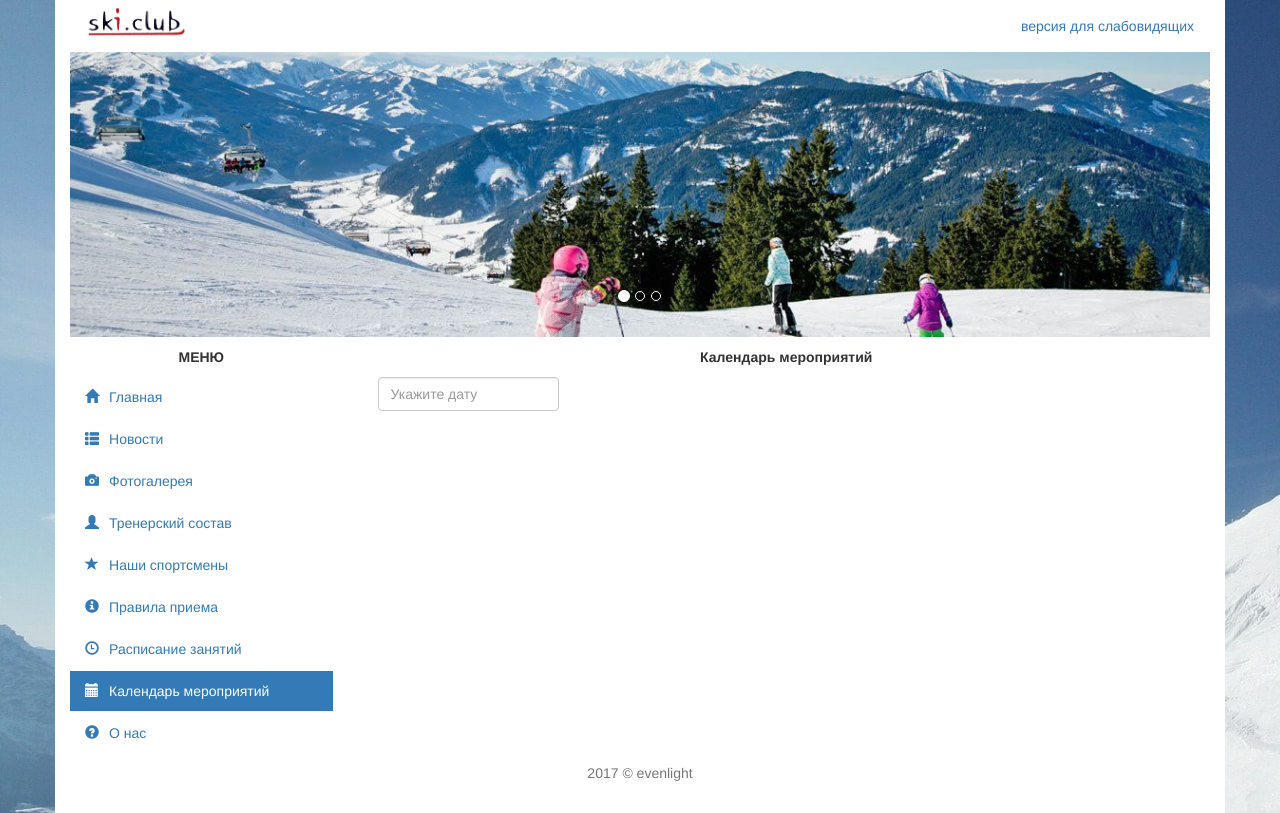
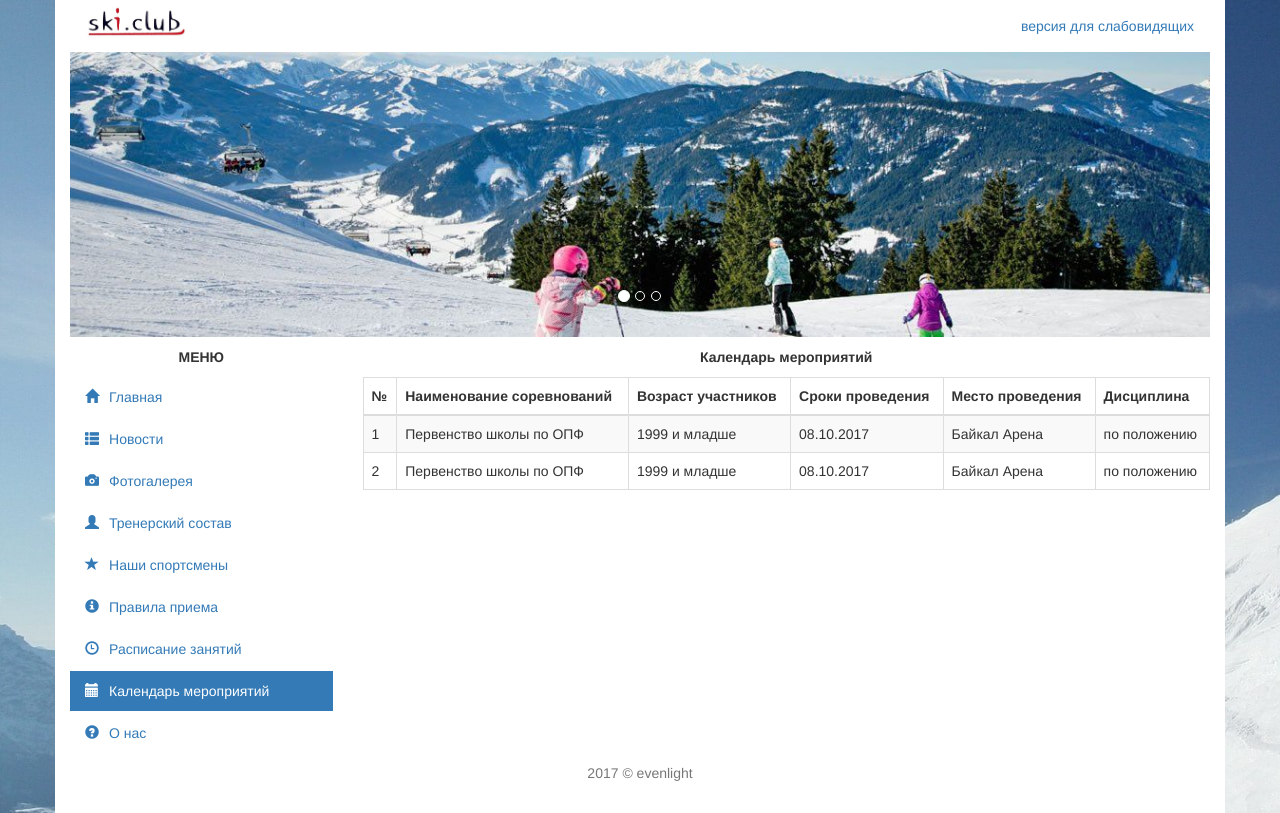
Before and after one commit to evenlight/OlhaSki, a PHP site: page /events/index.html in a window 1280 px wide. Run offline with PHP 8.4, Linux system fonts and the light colour scheme; some libraries are stand-ins or nearby versions.

Commit message:
Add events table

```diff
--- a/content/css/custom.css
+++ b/content/css/custom.css
@@ -80,3 +80,7 @@ html,body {
     float: left;
     margin: 0 1em 1em 0;
 }
+.margin-top-10
+{
+    margin-top: 10px;
+}
--- a/events/index.html
+++ b/events/index.html
@@ -79,8 +79,37 @@
         </div>
         <div class="col-md-9 col-lg-9">
           <p class="text-center block-header">Календарь мероприятий</p>
-            <div class="col-md-3" id="sandbox-container">
-                <input type="text" class="form-control" id="date" placeholder="Укажите дату">
+            <div class="row">
+                <div class="col-md-12">
+                    <table class="table table-bordered table-striped">
+                        <thead>
+                            <th>№</th>
+                            <th>Наименование соревнований</th>
+                            <th>Возраст участников</th>
+                            <th>Сроки проведения</th>
+                            <th>Место проведения</th>
+                            <th>Дисциплина</th>
+                        </thead>
+                        <tbody>
+                            <tr>
+                                <td>1</td>
+                                <td>Первенство школы по ОПФ</td>
+                                <td>1999 и младше</td>
+                                <td>08.10.2017</td>
+                                <td>Байкал Арена</td>
+                                <td>по положению</td>
+                            </tr>
+                            <tr>
+                                <td>2</td>
+                                <td>Первенство школы по ОПФ</td>
+                                <td>1999 и младше</td>
+                                <td>08.10.2017</td>
+                                <td>Байкал Арена</td>
+                                <td>по положению</td>
+                            </tr>
+                        </tbody>
+                    </table>
+                </div>
             </div>
         </div>
         <footer class="footer">
```
